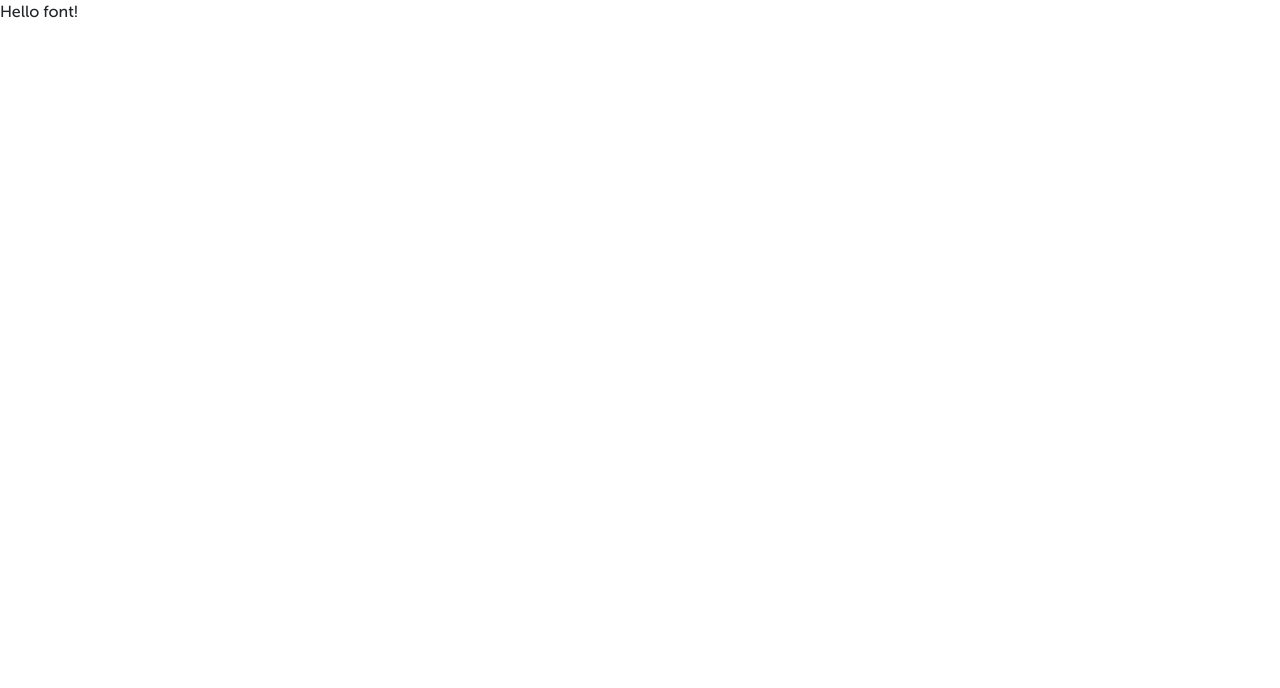
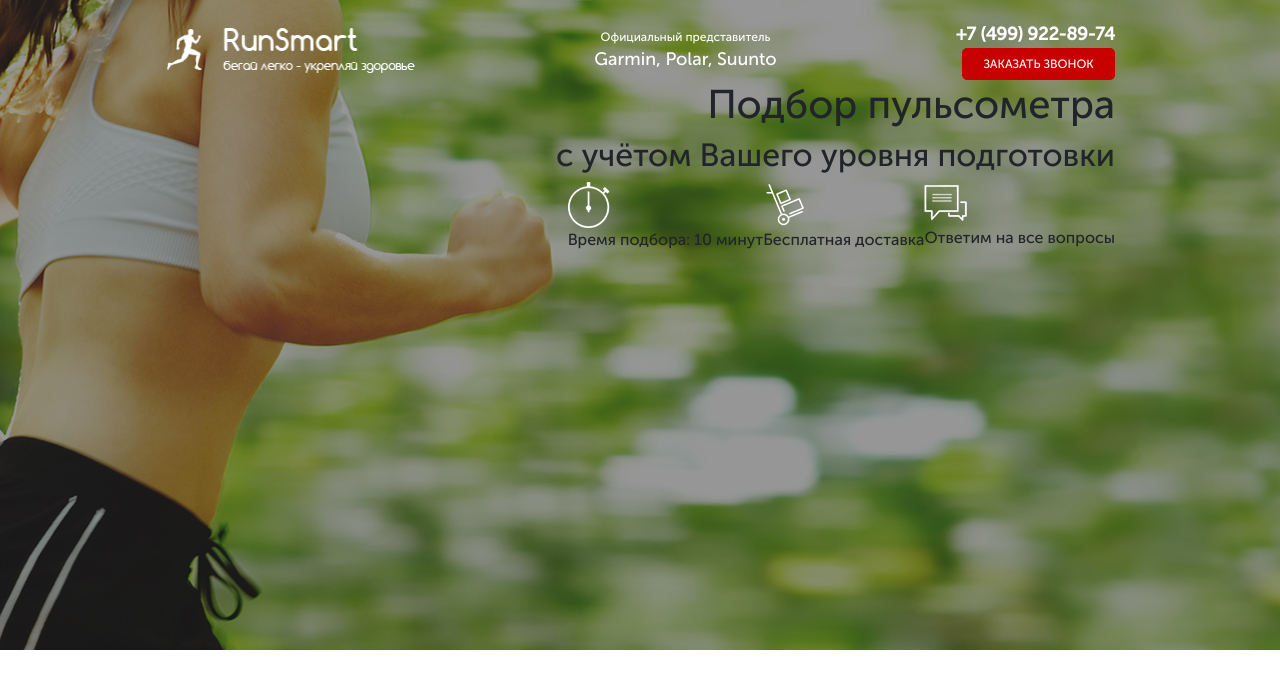
Before and after one commit to CyberMan-00/Front-end, a website: page src/index.html in a window 1280 px wide. Drawn offline with Linux system fonts and the light colour scheme.

Commit message:
new project created

```diff
--- a/package.json
+++ b/package.json
@@ -25,5 +25,9 @@
     "gulp-rename": "^2.0.0",
     "gulp-sass": "^5.1.0",
     "sass": "^1.57.1"
-  }
+  },
+  "browserslist": [
+    "defaults and supports es6-module",
+    "maintained node versions"
+  ]
 }
--- a/src/index.html
+++ b/src/index.html
@@ -6,11 +6,46 @@
     <meta name="viewport" content="width=device-width, initial-scale=1.0">
     <title>Pulse</title>
     <link rel="stylesheet" href="css/bootstrap-reboot.min.css">
-    <link rel="stylesheet" href="css/bootstrap-grid.min.css">
+    <!-- <link rel="stylesheet" href="css/bootstrap-grid.min.css"> -->
     <link rel="stylesheet" href="css/font.css">
     <link rel="stylesheet" href="css/style.min.css">
 </head>
 <body>
-    <div class="text">Hello font!</div>
+    <section class="promo">
+        <div class="container">
+            <header class="header">
+                <a href="#" class="header__logo">
+                    <img src="img/logo.png" alt="logo">
+                </a>
+                <div class="header__official">
+                    Официальный представитель
+                    <span>Garmin, Polar, Suunto</span>
+                </div>
+                <div class="header__contacts">
+                    <a class="header__pnone" href="tel:74999228974">+7 (499) 922-89-74</a>
+                    <button class="button">заказать звонок</button>
+                </div>
+            </header>
+
+            <div class="promo__wrapper">
+                <h1 class="promo__header">Подбор пульсометра</h1>
+                <h2 class="promo__subheader">с учётом Вашего уровня подготовки</h2>
+                <div class="promo__icons">
+                    <div class="promo__icon">
+                        <img src="icons/stop_watch.png" alt="stop_watch">
+                        <div class="promo__text">Время подбора: 10 минут</div>
+                    </div>
+                    <div class="promo__icon">
+                        <img src="icons/delivery.png" alt="delivery">
+                        <div class="promo__text">Бесплатная доставка</div>
+                    </div>
+                    <div class="promo__icon">
+                        <img src="icons/messages.png" alt="messages">
+                        <div class="promo__text">Ответим на все вопросы</div>
+                    </div>
+                </div>
+            </div>
+        </div>
+    </section>
 </body>
 </html>
--- /dev/null
+++ b/src/sass/blocks/_buttons.scss
@@ -0,0 +1,12 @@
+.button {
+    width: 153px;
+    height: 32px;
+    background: $main_color;
+    font-weight: 500;
+    font-size: 12px;
+    text-align: center;
+    text-transform: uppercase;
+    color: #FFFFFF;
+    border-radius: 5px;
+    border: none;
+}
--- /dev/null
+++ b/src/sass/blocks/_header.scss
@@ -0,0 +1,36 @@
+.header {
+    display: flex;
+    justify-content: space-between;
+    align-items: center;
+    &__logo {
+        width: 250px;
+        img {
+            width: 100%;
+        }
+    }
+    &__official{
+        font-weight: 500;
+        font-size: 12px;
+        text-align: center;
+        color: #FFFFFF;
+        span {
+            display: block;
+            font-size: 18px;
+        }
+    }
+    &__pnone {
+        display: block;
+        text-decoration: none;
+        color:#FFFFFF;
+        font-weight: 700;
+        font-size: 18px;
+        &:hover {
+            color: $main_color;
+        }
+    }
+    &__contacts {
+        display: flex;
+        flex-direction: column;
+        align-items: flex-end;
+    }
+}
--- /dev/null
+++ b/src/sass/blocks/_promo.scss
@@ -0,0 +1,15 @@
+.promo {
+    background: url('../img/bg.png') center center/cover no-repeat;
+    min-height: 650px;
+    padding: 21px 0 93px 0;
+    &__wrapper {
+        display: flex;
+        flex-direction: column;
+        align-items: flex-end;
+    }
+    &__icons {
+        display: flex;
+        justify-content: end;
+        align-items:center
+    }
+}
--- a/src/sass/style.scss
+++ b/src/sass/style.scss
@@ -1,6 +1,12 @@
 @import 'base/variables';
 @import 'base/mixins';
-
 * {
     font-family: 'Museo Sans Cyrl 500', sans-serif;
 }
+.container {
+    max-width: 950px;
+    margin: 0 auto;
+}
+@import 'blocks/promo';
+@import 'blocks/header';
+@import 'blocks/buttons';
```
Also changed, not shown: src/css/style.min.css.
